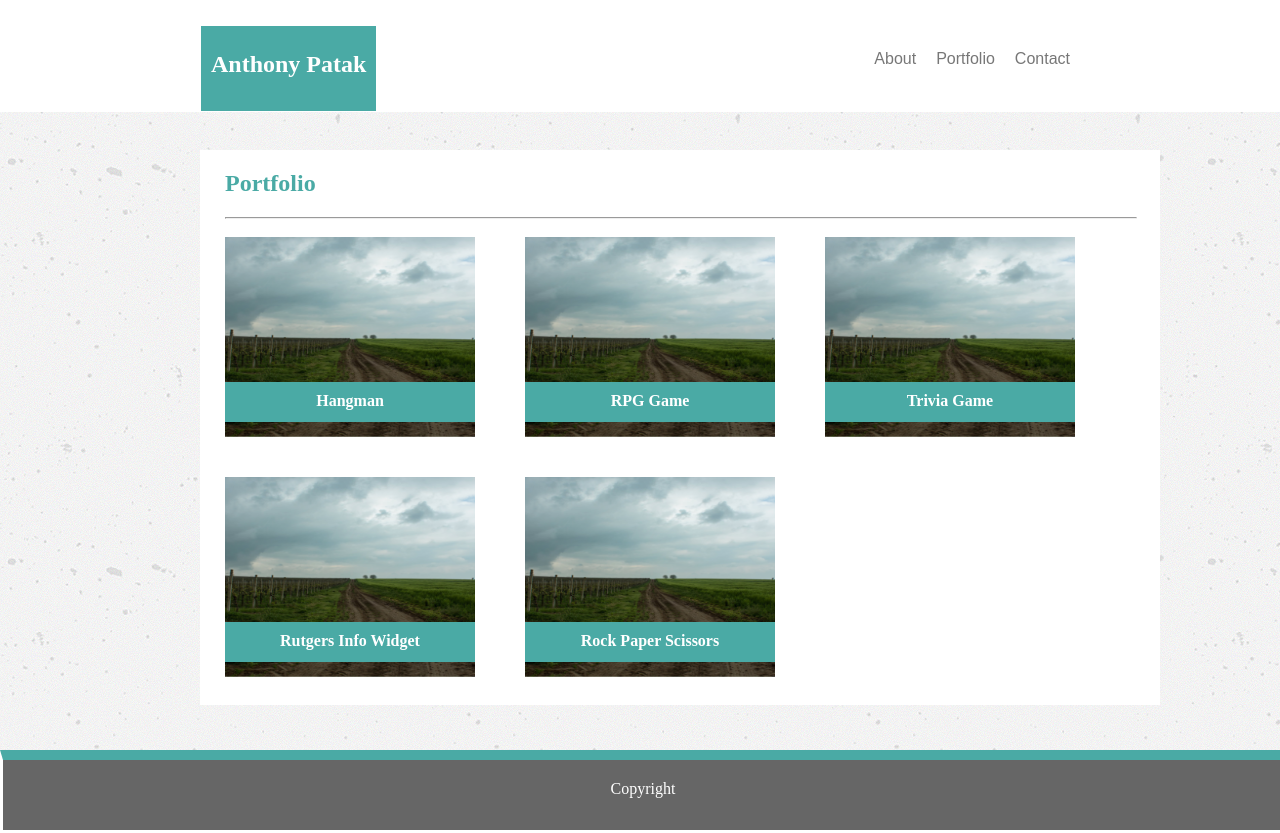
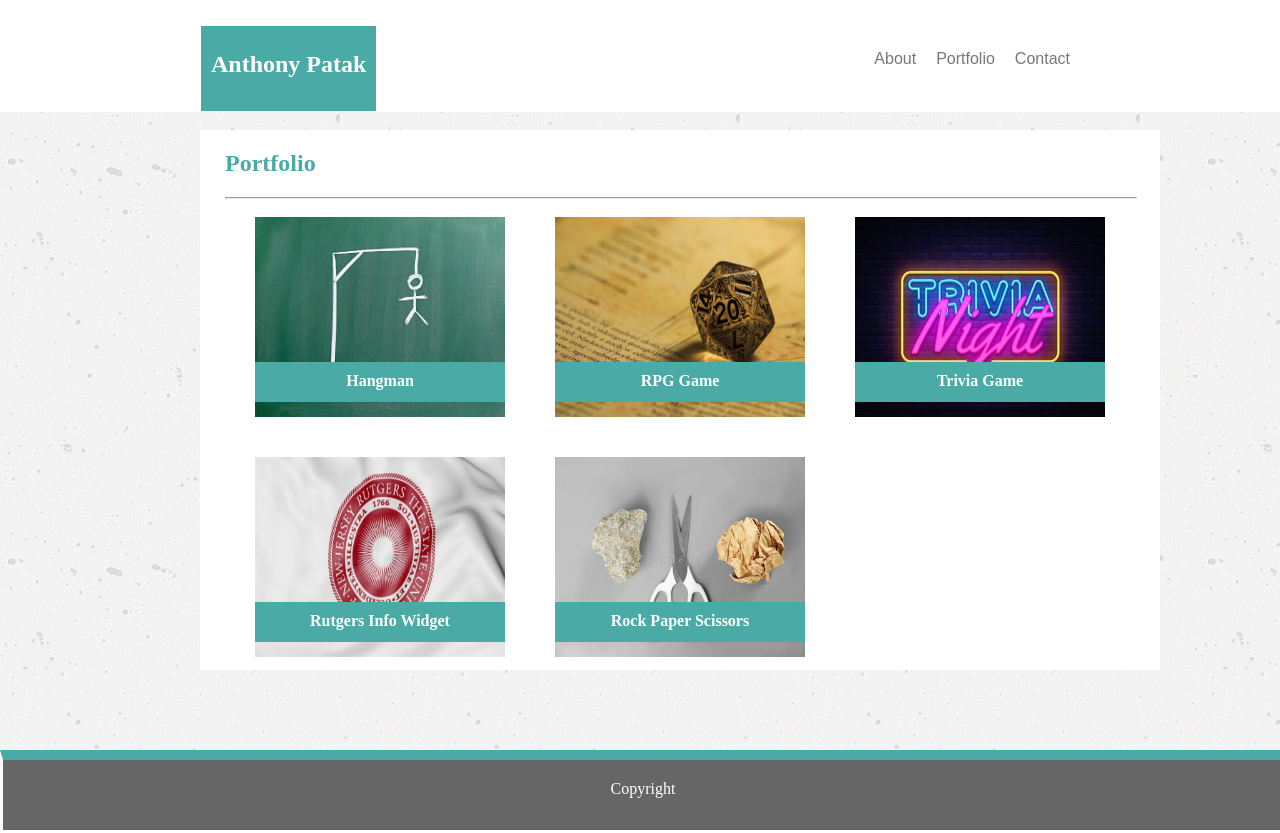
Before and after one commit to ArtVandelay400/Basic-Portfolio, a plain HTML site: page portfolio.html in a window 1280 px wide. Drawn offline with Linux system fonts and the light colour scheme.

Commit message:
final commit

```diff
--- a/assets/css/style.css
+++ b/assets/css/style.css
@@ -91,13 +91,15 @@ a:link {
     float:left;
     width:910px;
     height:350px;
-    position:fixed;
+
     top:200px;
     left:200px;
     background:white;
     padding: 0 25px 25px 25px;
     font-family:Arial, Helvetica, sans-serif;
     color:#777777;
+    margin-top: 200px;
+    margin-left: 200px;
 }
 .clearfix::after {
     content: " ";
@@ -106,7 +108,7 @@ a:link {
   }
 img{
     float:left;
-    padding: 10px 25px 25px 0px;
+    padding: 5px 25px 5px 0px;
 
 }
 p{
--- a/assets/css/style2.css
+++ b/assets/css/style2.css
@@ -90,14 +90,14 @@ a:link {
 .square{
     float:left;
     width:910px;
-    height:530px;
+    height:515px;
     top:130px;
     left:200px;
     background:white;
     padding: 0 25px 25px 25px;
     font-family:Arial, Helvetica, sans-serif;
     color:#777777;
-    margin-top: 150px;
+    margin-top: 130px;
     margin-left: 200px;
 }
 .clearfix::after {
@@ -140,7 +140,7 @@ input.message{
 .tiles{
   width:900px;
   height:300px;
-  margin:0 75px 0 0;
+  margin:0 25px 0 30px;
 }
 .tile{
   float: left;
--- a/portfolio.html
+++ b/portfolio.html
@@ -26,23 +26,23 @@
     <hr>
     <div class="tiles">
         <div class="tile">
-          <img class="img"src="./assets/images/road.png" alt="Placeholder">
+          <img class="img"src="./assets/images/hangman.png" alt="Hangman">
           <div class="overlay">Hangman</div>
         </div>
         <div class="tile">
-          <img class="img"src="./assets/images/road.png" alt="Placeholder">
+          <img class="img"src="./assets/images/rpg.png" alt="RPG">
           <div class="overlay">RPG Game</div>
         </div>
         <div class="tile">
-          <img class="img"src="./assets/images/road.png" alt="Placeholder">
+          <img class="img"src="./assets/images/trivia.png" alt="Trivia">
           <div class="overlay">Trivia Game</div>
         </div>
         <div class="tile">
-          <img class="img"src="./assets/images/road.png" alt="Placeholder">
+          <img class="img"src="./assets/images/rutgers.png" alt="Rutgers">
           <div class="overlay">Rutgers Info Widget</div>
         </div>
         <div class="tile">
-          <img class="img"src="./assets/images/road.png" alt="Placeholder">
+          <img class="img"src="./assets/images/rps.png" alt="Rock, Papaer, Scissors">
           <div class="overlay">Rock Paper Scissors</div>
         </div>
     </div>
```
Also changed, not shown: index.html (+4 -2 lines), assets/images/RPG.png (added), assets/images/hangman.png (added), assets/images/rps.png (added), assets/images/rutgers.png (added), assets/images/trivia.png (added).
